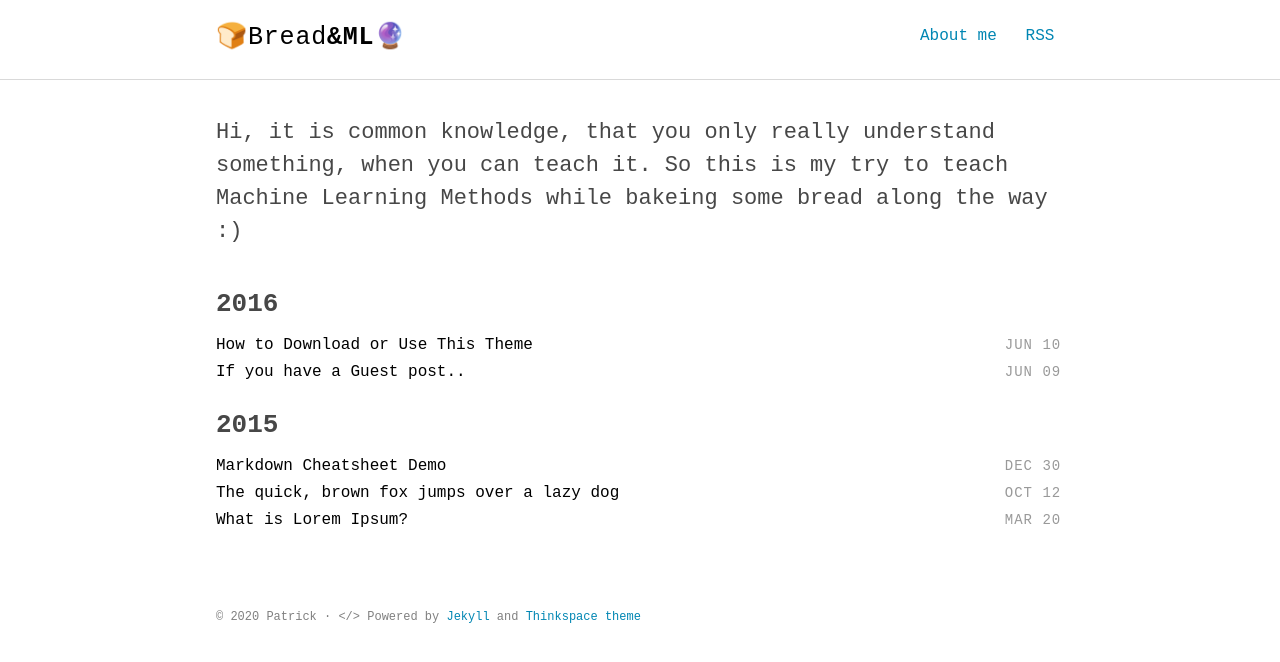
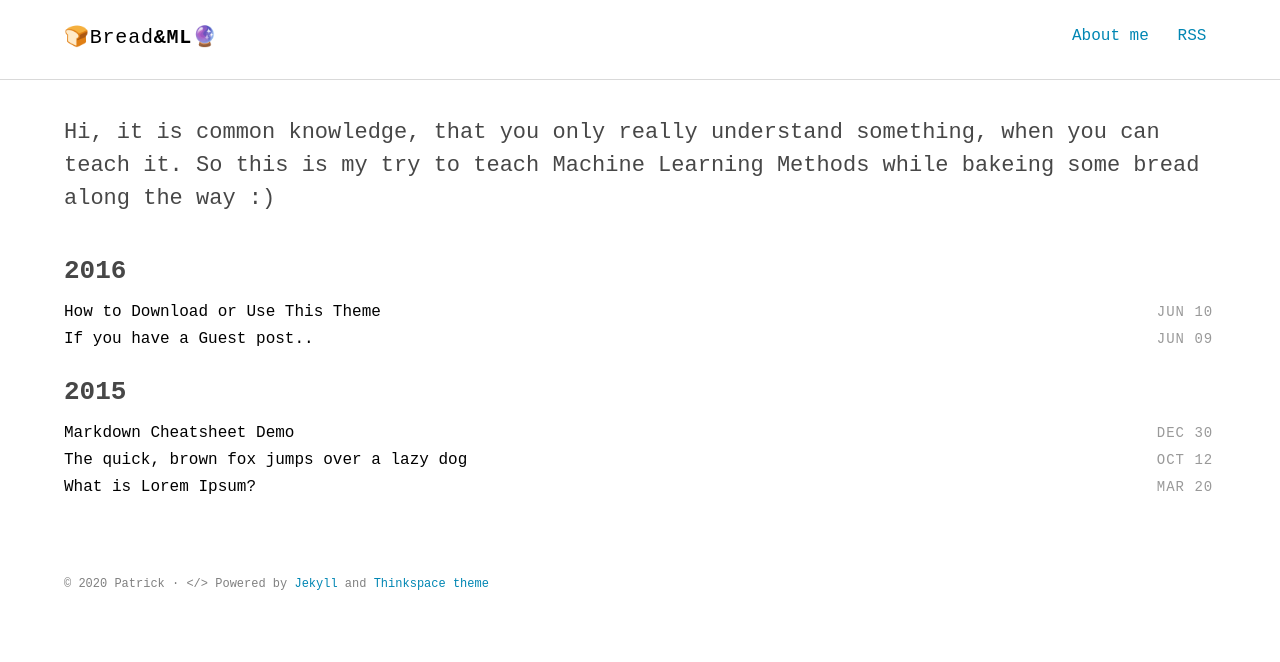
Before and after one commit to bread-and-ml/bread-and-ml.github.io, a Jekyll site: the page built from index.html, in a window 1280 px wide. Shown: the top 662 px of the page. Built offline with Jekyll 4.4.1, drawn with Linux system fonts in a browser that asks for light colours.

Commit message:
updated width

```diff
--- a/assets/scss/_layout.scss
+++ b/assets/scss/_layout.scss
@@ -40,8 +40,9 @@ hr {
 
 .container {
   padding: $base-spacing;
-  margin-left: 15%;
-  margin-right: 15%;
+  margin-left: auto;
+  margin-right: auto;
+  max-width: 1200px;
   font-weight: normal;
 }
 
@@ -94,7 +95,7 @@ hr {
   margin: 0 0 1em 0;
   cursor: pointer;
   letter-spacing: 0.8px;
-  font-size: 25px;
+  font-size: 20px;
   line-height: 28px;
   font-weight: 300;
 
```
